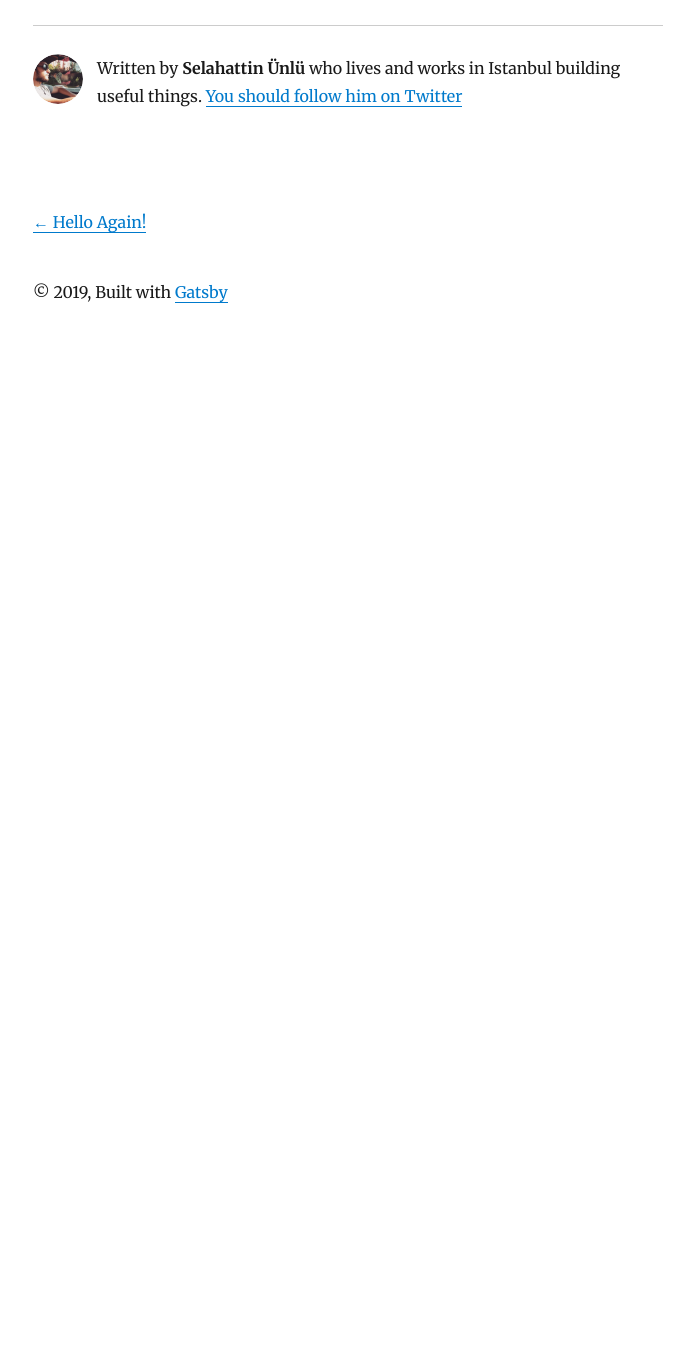
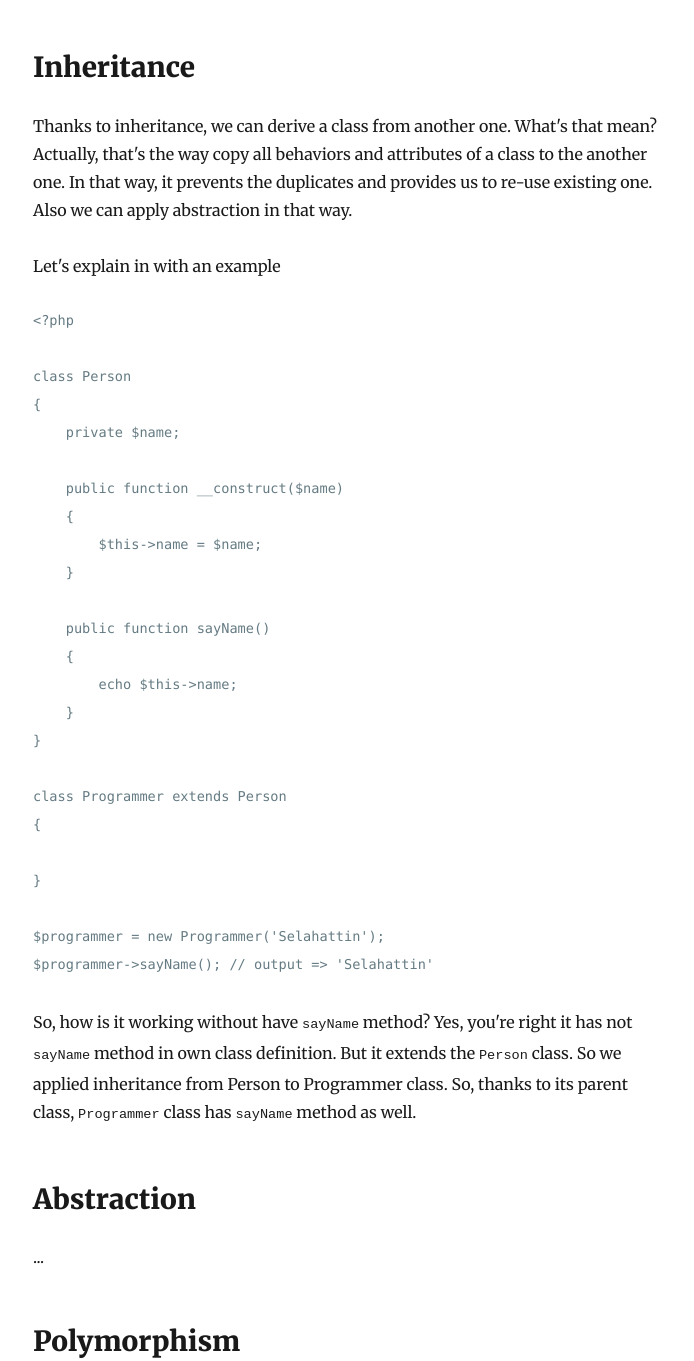
Before and after one commit to selahattinunlu/blog.selahattinunlu.com, a Gatsby site: page /2019-06-object-oriented-programming/ in a window 1280 px wide. Shown: the part 2149-3510 px from the top of the page, without its empty margins (292-986 px from the left). Before the commit the page ends 2497 px from the top, so only its background shows below. Built offline with nearby package versions, Linux system fonts and the light colour scheme; Gatsby itself is replaced by a stand-in of ours; some packages are replaced by stand-ins of ours; code samples lack their colours.

Commit message:
add inheritance to oop-post

````diff
--- a/content/blog/2019-06-object-oriented-programming/index.md
+++ b/content/blog/2019-06-object-oriented-programming/index.md
@@ -70,3 +70,52 @@ $myComputer->runCpu(); // I encounter with an error, I'm not be able to run cpu
 
 $myComputer->on(); // the computer will handle all process instead of us
 ```
+
+## Inheritance
+
+Thanks to inheritance, we can derive a class from another one. What's that mean? Actually,
+that's the way copy all behaviors and attributes of a class to the another one. In that way,
+it prevents the duplicates and provides us to re-use existing one. Also we can apply abstraction
+in that way.
+
+Let's explain in with an example
+
+```php
+<?php
+
+class Person
+{
+    private $name;
+
+    public function __construct($name)
+    {
+        $this->name = $name;
+    }
+
+    public function sayName()
+    {
+        echo $this->name;
+    }
+}
+
+class Programmer extends Person
+{
+
+}
+
+$programmer = new Programmer('Selahattin');
+$programmer->sayName(); // output => 'Selahattin'
+```
+
+So, how is it working without have `sayName` method?
+Yes, you're right it has not `sayName` method in own class definition.
+But it extends the `Person` class. So we applied inheritance from Person to Programmer class.
+So, thanks to its parent class, `Programmer` class has `sayName` method as well.
+
+## Abstraction
+
+...
+
+## Polymorphism
+
+...
````
